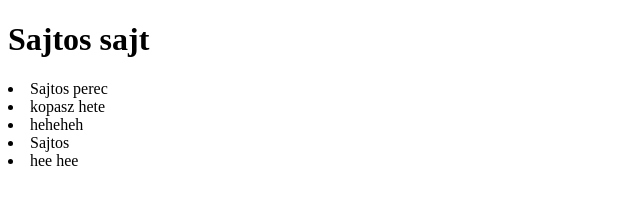
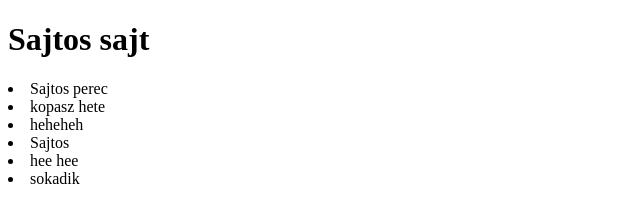
Before and after one commit to Kinc470/10d-sajtos, a plain HTML site: page index.html in a window 1280 px wide. Shown: the full height of the page, 0-640 px from the left. Drawn offline with Linux system fonts and the light colour scheme.

Commit message:
live4723

```diff
--- a/index.html
+++ b/index.html
@@ -13,5 +13,6 @@
 <li>heheheh</li>
 <li>Sajtos</li>
 <li>hee hee</li>
+<li>sokadik</li>
 </body>
 </html>
```
